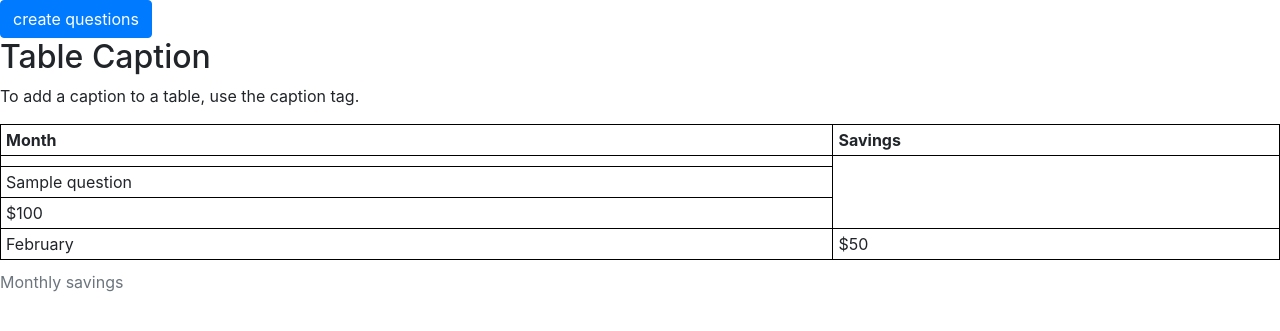
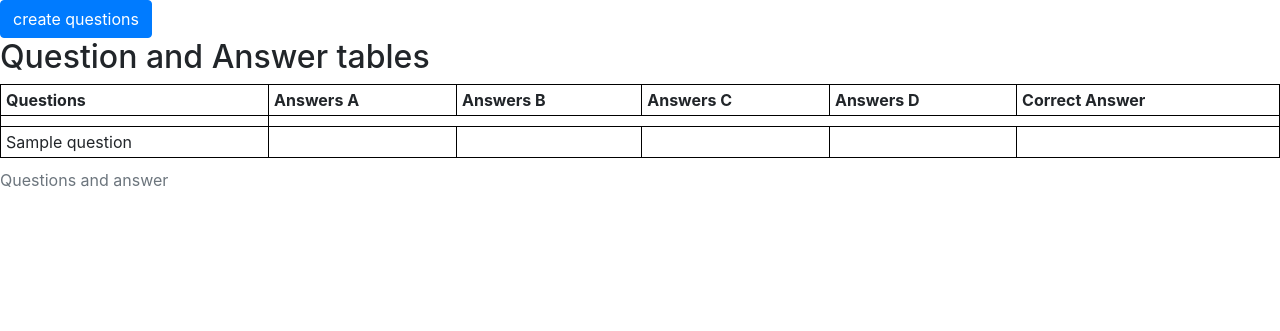
Before and after one commit to mucheru/authentication, a CodeIgniter app: page /database/index.php/login/question in a window 1280 px wide. Shown: the top 331 px of the page. Run offline with CodeIgniter, Linux system fonts and the light colour scheme; tables that the repository leaves empty or names only in its code hold one stand-in row (values such as "Sample post"); data that the repository does not hold is empty; some libraries are stand-ins or nearby versions.

Commit message:
added functionality to check if the answer is correct.  = implode(array(,,,));

```diff
--- a/application/controllers/Login.php
+++ b/application/controllers/Login.php
@@ -11,6 +11,7 @@ class Login extends CI_Controller{
         $this->load->helper('form');
         $this->load->helper('url');
         $this->load->library('form_validation');
+        $this->load->library('session');
 
     }
 
@@ -92,9 +93,19 @@ class Login extends CI_Controller{
             ),
             array(
                     'field' => 'Answerc',
-                    'label' => 'Answerc',
+                    'label' => 'AnswerC',
                     'rules' => 'required'
-            )
+            ),
+            array(
+                'field' => 'AnswerD',
+                'label' => 'AnswerD',
+                'rules' => 'required'
+            ),
+            array(
+                'field' => 'Correct_Answer',
+                'label' => 'Correct_Answer',
+                'rules' => 'required'
+        )
     );
 
 
@@ -102,6 +113,8 @@ class Login extends CI_Controller{
     $this->form_validation->set_rules($config);
     if($this->form_validation->run()!=False)
     {
+        //session_start();
+
         $question_content=array();
         $question_content['question']=$this->input->post('question');
         $question_content['AnswerA']=$this->input->post('AnswerA');
@@ -110,6 +123,25 @@ class Login extends CI_Controller{
         $question_content['AnswerD']=$this->input->post('AnswerD');
         $question_content['Correct_Answer']=$this->input->post('Correct_Answer');
         $this->user_model->inserteducation_content($question_content);
+
+        $validate_answer=$question_content['Correct_Answer'];
+        $AnswerA=$question_content['AnswerA'];
+        $AnswerB=$question_content['AnswerB'];
+        $Answerc=$question_content['Answerc'];
+        $AnswerD=$question_content['AnswerD'];
+
+        $mystring = implode(array($AnswerA,$AnswerB,$Answerc,$AnswerD));
+        $findme   = $validate_answer;
+        $pos = strpbrk($mystring, $findme);
+
+        if ($pos === false) {
+            echo "The string '$findme' was not found in the string '$mystring'";
+        } else {
+            echo "The string '$findme' was found in the string '$mystring'";
+            echo " and exists at position $pos";
+        }
+
+
 
 
 
--- a/application/views/getquestiondetails.php
+++ b/application/views/getquestiondetails.php
@@ -14,14 +14,17 @@ th, td {
 </head>
 <body>
 
-<h2>Table Caption</h2>
-<p>To add a caption to a table, use the caption tag.</p>
+<h2>Question and Answer tables</h2>
 
 <table style="width:100%">
-  <caption>Monthly savings</caption>
+  <caption>Questions and answer</caption>
   <tr>
-    <th>Month</th>
-    <th>Savings</th>
+    <th>Questions</th>
+    <th>Answers A</th>
+    <th>Answers B</th>
+    <th>Answers C</th>
+    <th>Answers D</th>
+    <th>Correct Answer</th>
   </tr>
   <tr>
     <td> <?php
@@ -29,9 +32,14 @@ th, td {
 foreach ($educationcontent as $show):
     ?>
       <tr>
+        <td><?php echo $show->question?></td>
+        <td><?php echo $show->AnswerA?></td>
+        <td><?php echo $show->AnswerB?></td>
+        <td><?php echo $show->Answerc?></td>
+        <td><?php echo $show->AnswerD?></td>
+        <td><?php echo $show->Correct_Answer?></td>
+      </tr>
 
-        <td><?php echo $show->question?></td>
-      </tr>
 
     <?php
 
@@ -40,12 +48,6 @@ endforeach;
 
 
 
-    <td>$100</td>
-  </tr>
-  <tr>
-    <td>February</td>
-    <td>$50</td>
-  </tr>
 </table>
 
 </body>
```
